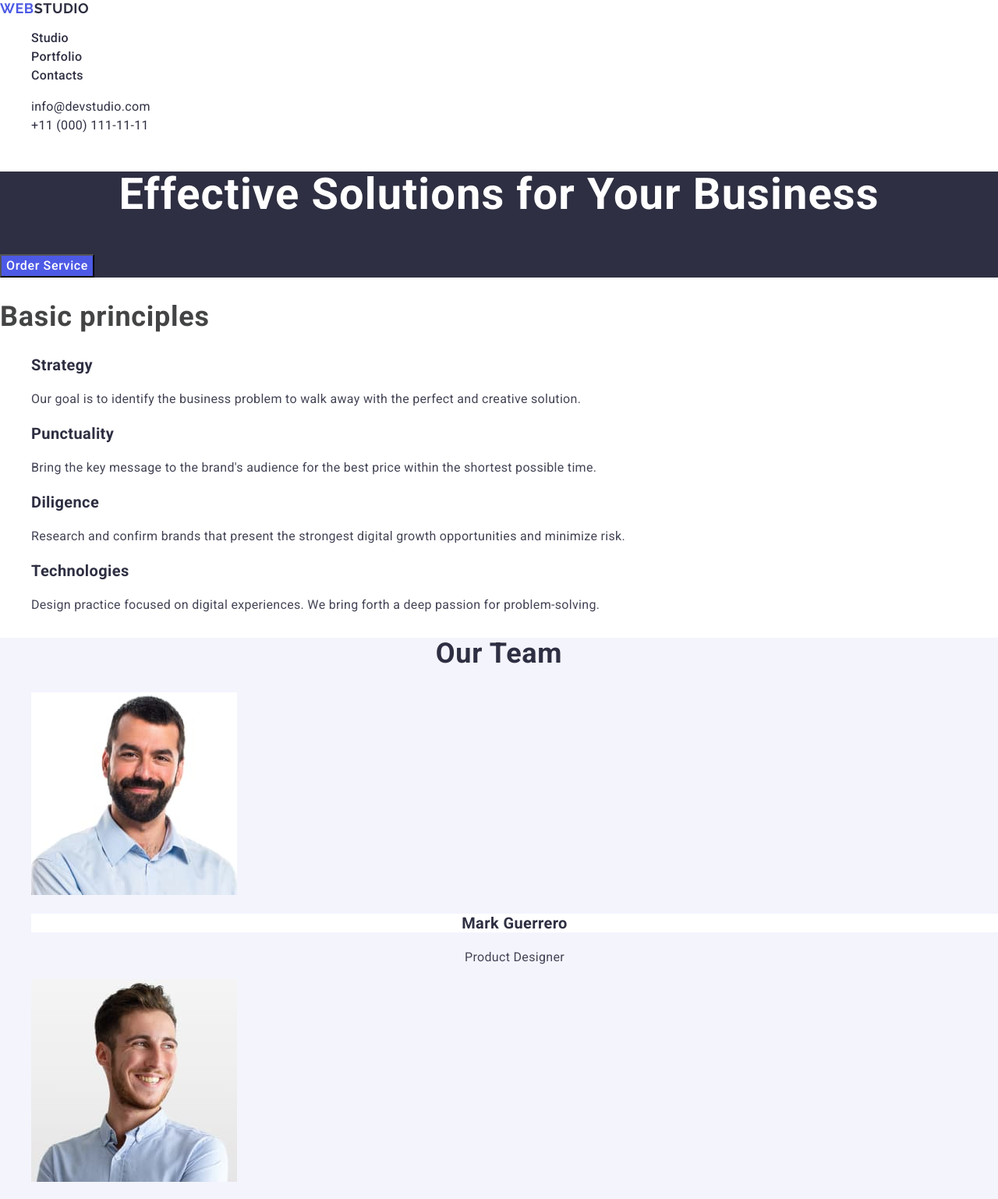
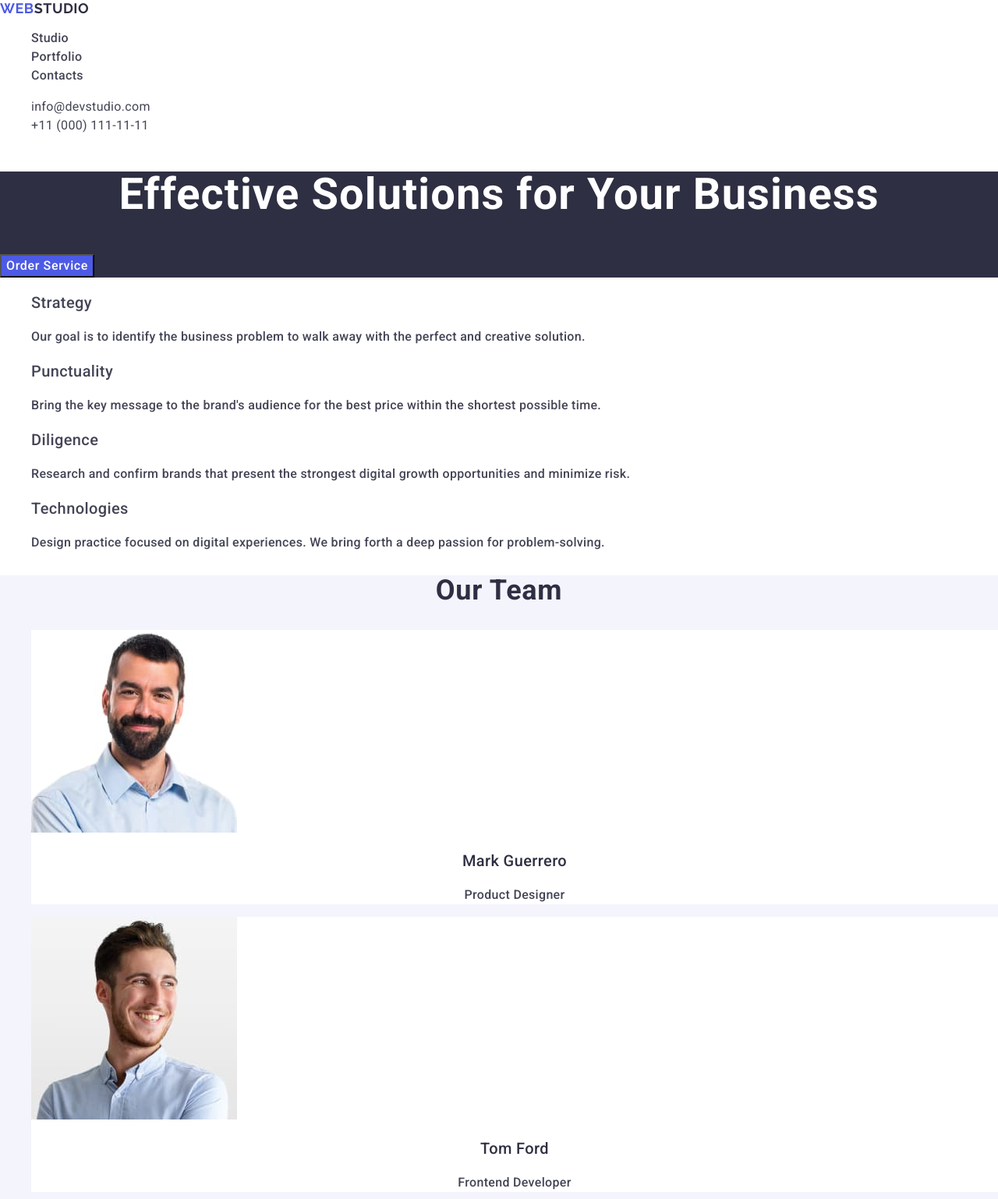
Before and after one commit to blackkat02/goit-markup-hw-02, a plain HTML site: page index.html in a window 1280 px wide. Shown: the top 1538 px of the page at 78% size. Drawn offline with nearby package versions, Linux system fonts and the light colour scheme.

Commit message:
second commit

```diff
--- a/css/styles.css
+++ b/css/styles.css
@@ -1,7 +1,7 @@
 /* #region Base styles */
 body {
     font-family: Roboto, sans-serif;
-    color: #434445;
+    color: rgba(67, 68, 85, 1);
     background: rgba(255, 255, 255, 1);
 }
 
@@ -13,8 +13,9 @@ body {
 
 h2 {
     font-size: 36px;
-    line-height: 1.111;
+    line-height: 1.11;
     letter-spacing: 0.02em;
+    text-transform: capitalize;
 }
 
 h3 {
@@ -26,8 +27,9 @@ h3 {
 
 p {
     color: rgba(67, 68, 85, 1);
+    background: rgba(255, 255, 255, 1);
+    font-weight: 500;
     font-size: 16px;
-    font-weight: 400;
     line-height: 1.5;
     letter-spacing: 0.02em;
     text-align: left;
@@ -35,21 +37,34 @@ p {
 
 ul,
 ol {
-  list-style-type: none;
+    list-style-type: none;
 }
 
 a {
-  text-decoration: none;
-  color: currentColor;
+    color: rgba(67, 68, 85, 1);
+    text-decoration: none;
 }
 
 button {
-  font-family: inherit;
-  cursor: pointer;
+    font-family: inherit;
+    cursor: pointer;
 }
 
 address {
-  font-style: normal;
+    font-style: normal;
+}
+
+.visually-hidden {
+    position: absolute;
+    width: 1px;
+    height: 1px;
+    margin: -1px;
+    border: 0;
+    padding: 0;
+    white-space: nowrap;
+    clip: rect(0 0 0 0);
+    clip-path: inset(50%);
+    overflow: hidden;
 }
 /* #endregion */
 
@@ -63,7 +78,7 @@ header {
     font-family: Raleway, sans-serif;
     font-size: 18px;
     font-weight: 700;
-    line-height: 1.167;
+    line-height: 1.17;
     letter-spacing: 0.03em;
     text-transform: uppercase;
     text-decoration: none;
@@ -73,36 +88,29 @@ header {
     color: rgba(46, 47, 66, 1);
 }
 
-.link, .address-link {
-    color: rgba(46, 47, 66, 1);
+.header-address-list-link, .link, .address-link {
     font-family: 'Roboto', sans-serif;
     font-size: 16px;
     line-height: 1.5;
     letter-spacing: 0.02em;
     text-align: left;
-    text-decoration: none;
-}
-
-.address-link {
-    font-weight: 400;
 }
 
 .nav-link {
     font-weight: 500;
 }
 
-.link:hover,
-.link:focus {
+.link:hover, .header-address-list-link:hover,
+.link:focus, .header-address-list-link:focus {
     color: rgba(64, 75, 191, 1);
 }
 
-.nav-link.link[href="#studio"]:active {
+.nav-link.link[href="/index.html"]:active {
     color: rgba(64, 75, 191, 1);
     text-decoration: underline;
     text-decoration-skip-ink: none;
 }
 /* #endregion */
-
 
 /* #region Hero */
 .hero {
@@ -112,7 +120,7 @@ header {
 .hero h1 {
     font-size: 56px;
     color: rgba(255, 255, 255, 1);
-    line-height: 1.071;
+    line-height: 1.07;
     letter-spacing: 0.02em;
 }
 
@@ -125,21 +133,33 @@ header {
     letter-spacing: 0.04em;
 }
 
-.btn:hover {
+.btn:hover, .btn:focus {
     background: rgba(64, 75, 191, 1);
 }
 /* #endregion */
 
+/* #region Basic principles section*/
+.principles-section h3 {
+    font-weight: 500;
+    text-align: left;
+}
+/* #endregion */
+
 /* #region Team section*/
-.team-section, .team-section ul {
+.team-section {
     background: rgba(244, 244, 253, 1);
+}
+
+.team-list-item {
+    background: rgba(255, 255, 255, 1);
 }
 
 .team-section h3 {
     background: rgba(255, 255, 255, 1);
+    font-weight: 500;
 }
 
-.team-section p {
+.team-section .section-list-item-text {
     text-align: center;
 }
 /* #endregion */
@@ -147,34 +167,27 @@ header {
 /* #region Portfolio section*/
 
 .portfolio-section {
-    background: rgba(255, 255, 255, 1);
+
 }
 
 .portfolio-section h3, .principles-section h3 {
+    font-weight: 500;
     text-align: left;
 }
 /* #endregion */
 
 /* #region Footer styles*/
-footer {
+.section-footer {
     background: rgba(46, 47, 66, 1);
 }
 
 .logo-footer {
     color: rgba(244, 244, 253, 1);
-    font-family: Raleway;
-    font-size: 18px;
-    font-weight: 700;
-    line-height: 21px;
-    letter-spacing: 0.03em;
 }
 
-footer p {
+.footer-text {
     color: rgba(244, 244, 253, 1);
-    font-family: Roboto;
-    font-size: 16px;
     font-weight: 400;
-    line-height: 1.5;
     letter-spacing: 0.02em;
 }
 /* #endregion */
--- a/index.html
+++ b/index.html
@@ -15,20 +15,24 @@
     <body>
         <header>
             <nav>
-                <a class="logo" href="./index.html">WEB<span class="logo-header" >STUDIO</span></a>
+                <a class="logo" href="./index.html">Web<span class="logo-header" >Studio</span></a>
                 <ul>
-                    <li><a class="nav-link link" href="#studio">Studio</a></li>
-                    <li><a  class="nav-link link" href="#">Portfolio</a></li>
-                    <li><a  class="nav-link link" href="#">Contacts</a></li>
+                    <li><a class="nav-link link" href="/index.html">Studio</a></li>
+                    <li><a  class="nav-link link" href="">Portfolio</a></li>
+                    <li><a  class="nav-link link" href="">Contacts</a></li>
                 </ul>
             </nav>
-            <address>
-                <ul>
+            <address class="header-address">
+                <ul class="header-address-list">
                     <li>
-                        <a class="address-link link" href="mailto:info@devstudio.com">info@devstudio.com</a>
+                        <a class="header-address-list-link" href="mailto:info@devstudio.com"
+                        >info@devstudio.com</a
+                        >
                     </li>
                     <li>
-                        <a class="address-link link" href="tel:+110001111111">+11 (000) 111-11-11</a>
+                        <a class="header-address-list-link" href="tel:+110001111111"
+                        >+11 (000) 111-11-11</a
+                        >
                     </li>
                 </ul>
             </address>
@@ -45,63 +49,74 @@
 
             <!-- Basic principles section -->
             <section class="principles-section">
-                <h2 class="visually-hidden">Basic principles</h2>
-                <ul>
-                    <li>
-                        <h3 class="section-title">Strategy</h3>
-                        <p>Our goal is to identify the business
-                            problem to walk away with the perfect and creative solution.</p>
+                <h2 class="section-title visually-hidden">Basic principles</h2>
+                <ul class="section-list">
+                    <li class="section-list-item">
+                      <h3 class="section-list-item-header">Strategy</h3>
+                      <p class="section-list-item-text">
+                        Our goal is to identify the business problem to walk away with the
+                        perfect and creative solution.
+                      </p>
                     </li>
                     <li>
-                        <h3 class="section-title">Punctuality</h3>
-                        <p>Bring the key message to the brand's audience for the best price within the shortest possible time.</p>
+                      <h3 class="section-list-item-header">Punctuality</h3>
+                      <p class="section-list-item-text">
+                        Bring the key message to the brand's audience for the best price
+                        within the shortest possible time.
+                      </p>
                     </li>
                     <li>
-                        <h3 class="section-title">Diligence</h3>
-                        <p>Research and confirm brands that present the strongest digital growth opportunities and minimize risk.</p>
+                      <h3 class="section-list-item-header">Diligence</h3>
+                      <p class="section-list-item-text">
+                        Research and confirm brands that present the strongest digital
+                        growth opportunities and minimize risk.
+                      </p>
                     </li>
                     <li>
-                        <h3 class="section-title">Technologies</h3>
-                        <p>Design practice focused on digital experiences. We bring forth a deep passion for problem-solving.</p>
+                      <h3 class="section-list-item-header">Technologies</h3>
+                      <p class="section-list-item-text">
+                        Design practice focused on digital experiences. We bring forth a
+                        deep passion for problem-solving.
+                      </p>
                     </li>
-                </ul>
+                  </ul>
             </section>
 
             <!-- Our team section -->
             <section class="team-section">
                 <h2 class="section-title">Our Team</h2>
                 <ul>
-                    <li>
+                    <li class="team-list-item">
                         <img src="./images/team/img-1.jpg"
                             width="264"
                             height="260"
                             alt="Mark Guerrero">
                         <h3 class="section-title">Mark Guerrero</h3>
-                        <p>Product Designer</p>
+                        <p class="section-list-item-text">Product Designer</p>
                     </li>
-                    <li>
+                    <li class="team-list-item">
                         <img src="./images/team/img-2.jpg"
                             width="264"
                             height="260"
                             alt="Tom Ford">
                         <h3 class="section-title">Tom Ford</h3>
-                        <p>Frontend Developer</p>
+                        <p class="section-list-item-text">Frontend Developer</p>
                     </li>
-                    <li>
+                    <li class="team-list-item">
                         <img src="./images/team/img-3.jpg"
                             width="264"
                             height="260"
                             alt="Camila Garcia">
                         <h3 class="section-title">Camila Garcia</h3>
-                        <p>Marketing</p>
+                        <p class="section-list-item-text">Marketing</p>
                     </li>
-                    <li>
+                    <li class="team-list-item">
                         <img src="./images/team/img-4.jpg"
                             width="264"
                             height="260"
                             alt="Daniel Wilson">
                         <h3 class="section-title">Daniel Wilson</h3>
-                        <p>UI Designer</p>
+                        <p class="section-list-item-text">UI Designer</p>
                     </li>
                 </ul>
             </section>
@@ -110,7 +125,7 @@
             <section class="portfolio-section">
                 <h2 class="section-title">Our Portfolio</h2>
                 <ul>
-                    <li>
+                    <li class="team-list-item">
                         <img src="./images/portfolio/img-1.jpg"
                             width="360"
                             height="300"
@@ -118,7 +133,7 @@
                         <h3 class="section-title">Banking App</h3>
                         <p>App</p>
                     </li>
-                    <li>
+                    <li class="team-list-item">
                         <img src="./images/portfolio/img-2.jpg"
                             width="360"
                             height="300"
@@ -126,7 +141,7 @@
                         <h3 class="section-title">Cashless Payment</h3>
                         <p>Marketing</p>
                     </li>
-                    <li>
+                    <li class="team-list-item">
                         <img src="./images/portfolio/img-3.jpg"
                             width="360"
                             height="300"
@@ -134,7 +149,7 @@
                         <h3 class="section-title">Meditation App</h3>
                         <p>App</p>
                     </li>
-                    <li>
+                    <li class="team-list-item">
                             <img src="./images/portfolio/img-4.jpg"
                             width="360"
                             height="300"
@@ -142,7 +157,7 @@
                         <h3 class="section-title">Taxi Service</h3>
                         <p>Marketing</p>
                     </li>
-                    <li>
+                    <li class="team-list-item">
                         <img src="./images/portfolio/img-5.jpg"
                             width="360"
                             height="300"
@@ -150,7 +165,7 @@
                         <h3 class="section-title">Screen Illustrations</h3>
                         <p>Design</p>
                     </li>
-                    <li>
+                    <li class="team-list-item">
                         <img src="./images/portfolio/img-6.jpg"
                             width="360"
                             height="300"
@@ -163,9 +178,9 @@
         </main>
 
         <!-- Footer -->
-        <footer>
-            <a class="logo" href="./index.html">WEB<span class="logo-footer" >STUDIO</span></a>
-            <p>Increase the flow of customers and sales for your business with digital marketing & growth solutions.</p>
+        <footer class="section-footer">
+            <a class="logo" href="./index.html">Web<span class="logo-footer" >Studio</span></a>
+            <p class="footer-text">Increase the flow of customers and sales for your business with digital marketing & growth solutions.</p>
         </footer>
     </body>
 </html>
```
